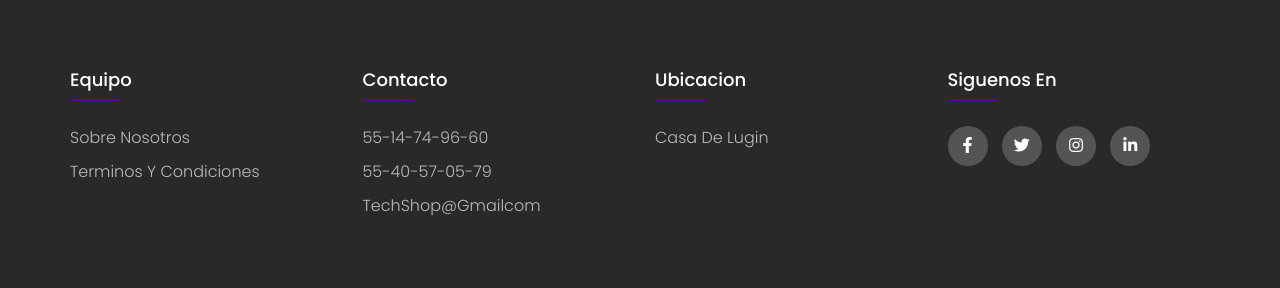
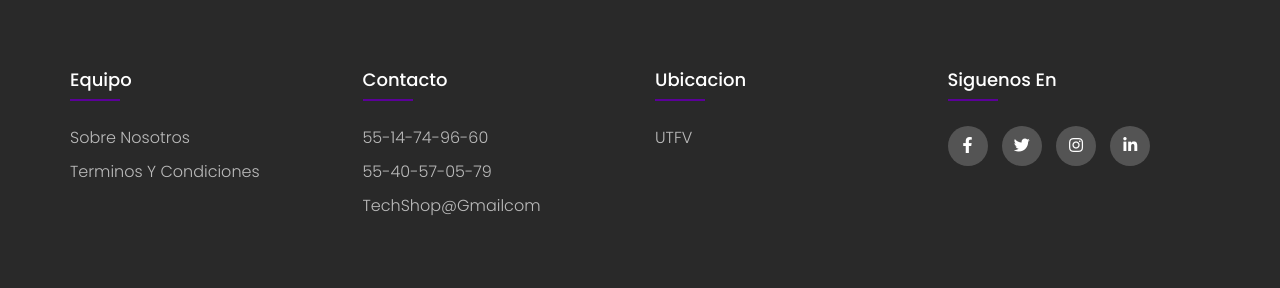
Before and after one commit to Dominic-Two/TiendaOnline, a PHP site: page /pago.php in a window 1280 px wide. Shown: the part 829-1117 px from the top of the page. Run offline with PHP 8.4, Linux system fonts and the light colour scheme; a user stored in the database is signed in; some libraries are stand-ins or nearby versions.

Commit message:
Cambios a los contactos de footer

```diff
--- a/src/template/footer.php
+++ b/src/template/footer.php
@@ -29,7 +29,7 @@
         <div class="footer-col">
           <h4>Ubicacion</h4>
           <ul>
-            <li><a href="#">Casa de lugin</a></li>
+            <li><a href="#">UTFV</a></li>
           </ul>
         </div>
         <div class="footer-col">
```
